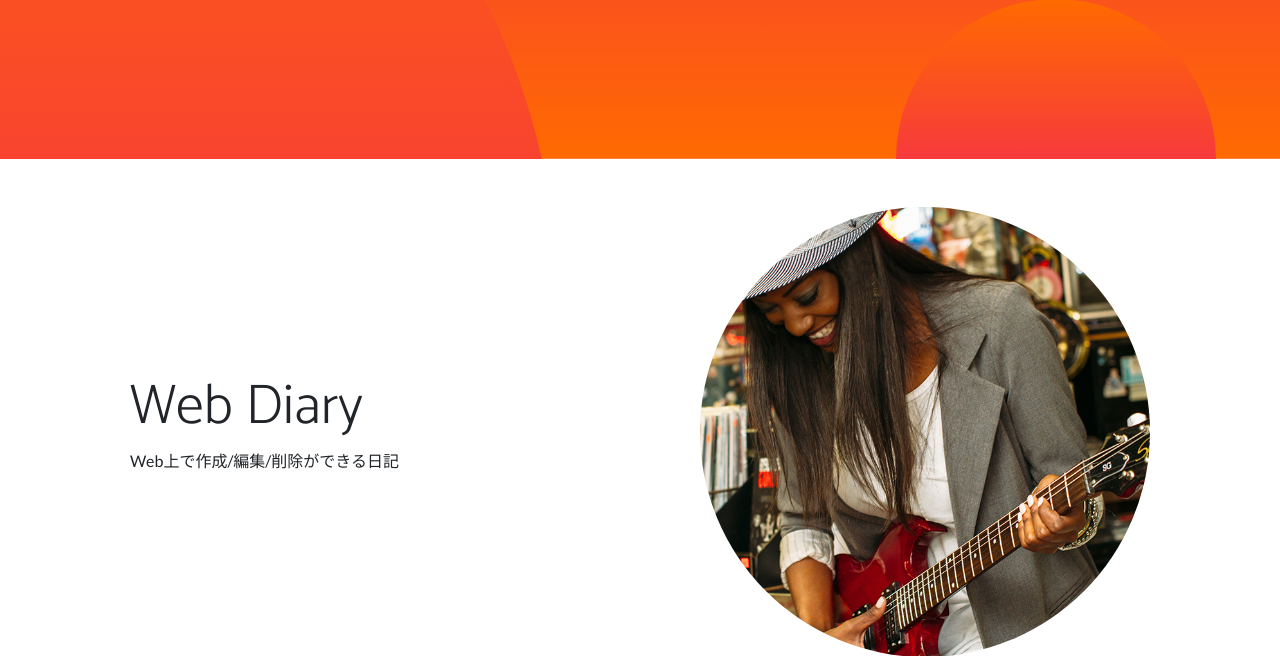
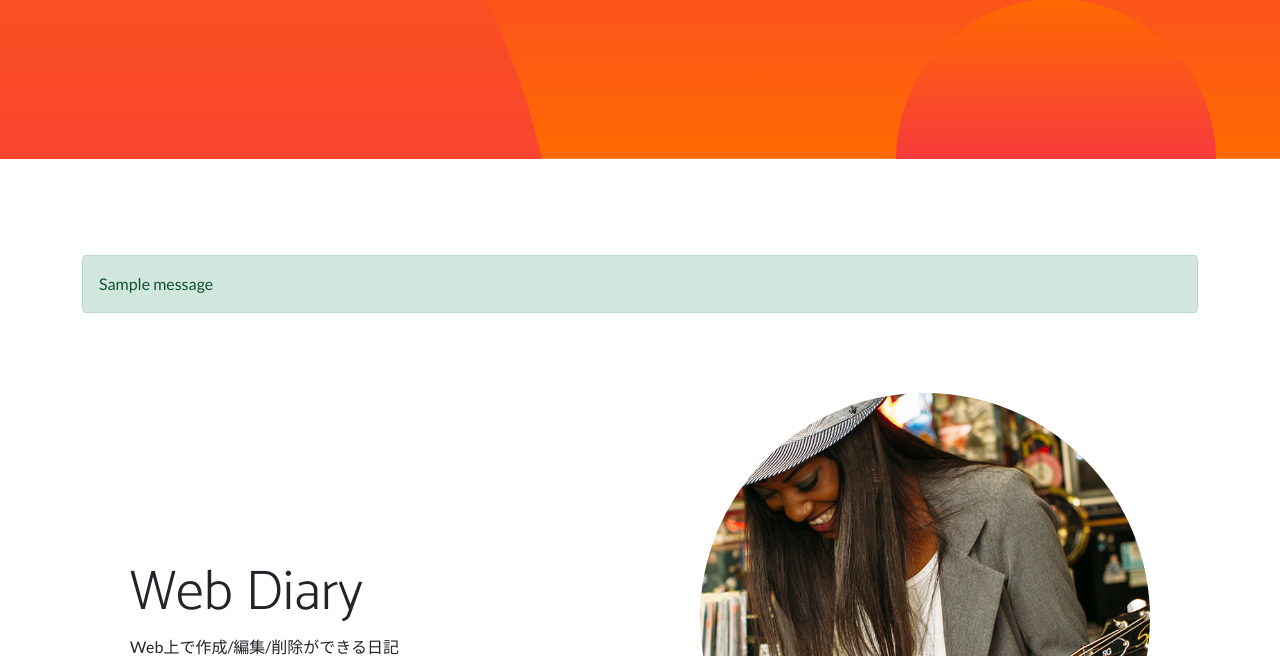
Before and after one commit to RyuGotoo/private_diary, a Django app: page / in a window 1280 px wide. Shown: the part 528-1184 px from the top of the page. Run offline with Django 3.2, Linux system fonts and the light colour scheme; tables that the repository leaves empty hold one stand-in row (values such as "Sample post"); one stand-in notice (Sample message) is shown; some libraries are stand-ins or nearby versions.

Commit message:
feature: お問い合わせ時にメッセージが表示される

```diff
--- a/private_diary/diary/templates/base.html
+++ b/private_diary/diary/templates/base.html
@@ -54,6 +54,20 @@
 
     {% block header %}{% endblock header %}
 
+    {% if messages %}
+    <div class="container my-div-style">
+      <div class="row">
+        <ul class="messages" style="list-style: none;">
+          {% for message in messages %}
+          <li {% if message.tags %} class="{{ message.tags }}" {% endif %}>
+            {{ message }}
+          </li>
+          {% endfor %}
+        </ul>
+      </div>
+    </div>
+    {% endif %}
+
     {% block contents %}{% endblock contents %}
 
     <!-- Footer -->
--- a/private_diary/diary/views.py
+++ b/private_diary/diary/views.py
@@ -2,6 +2,7 @@ import logging
 
 from django.urls import reverse_lazy
 from django.views import generic
+from django.contrib import messages
 
 from .forms import InquiryForm
 
@@ -19,5 +20,6 @@ class InquiryView(generic.FormView):
 
     def form_valid(self, form: InquiryForm):
         form.send_email()
+        messages.success(self.request, "メッセージを送信しました。")
         logger.info("Inquiry sent by {}".format(form.cleaned_data["name"]))
         return super().form_valid(form)
```
Also changed, not shown: private_diary/private_diary/settings_common.py (+8 -1 lines).
